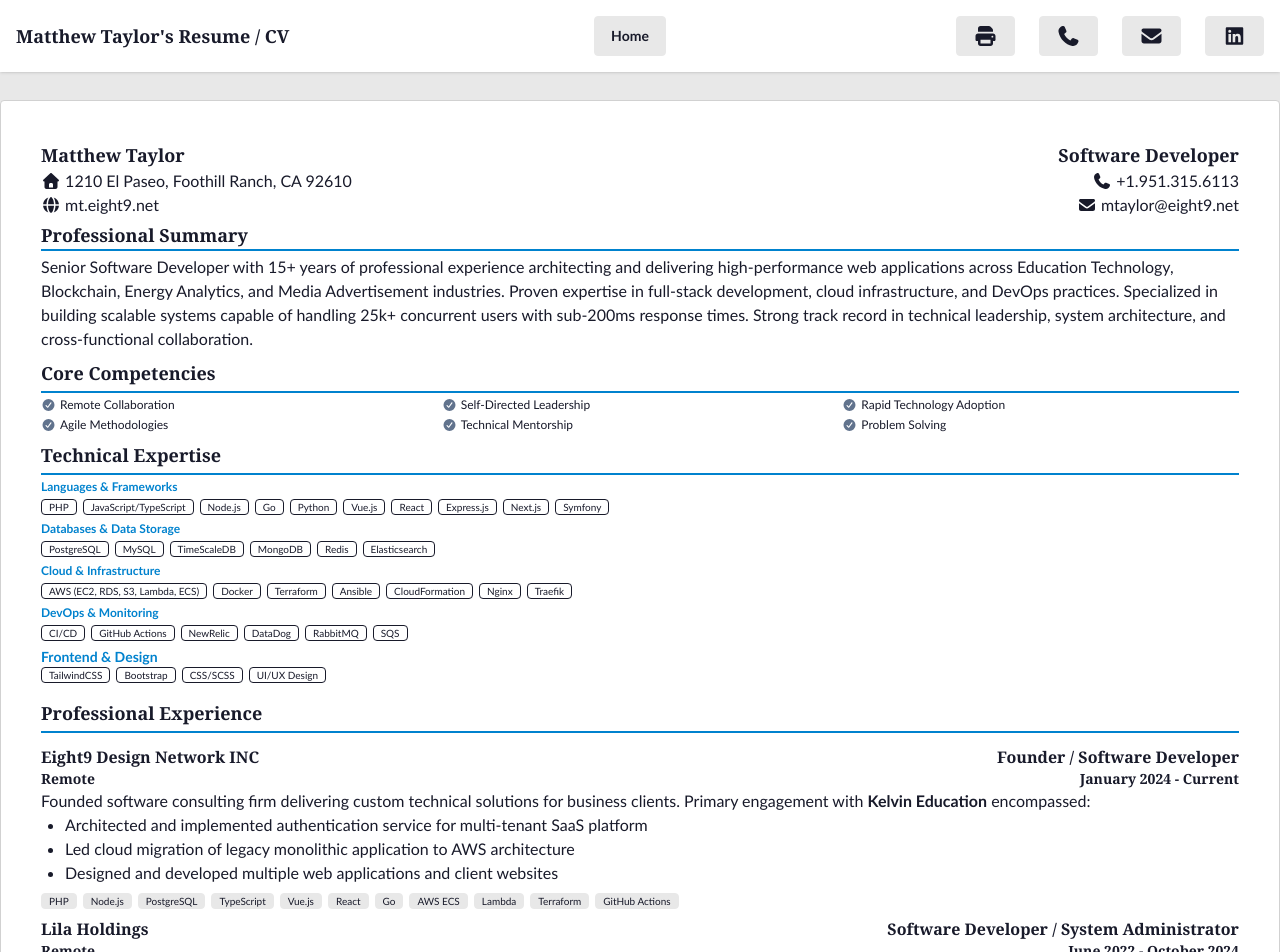
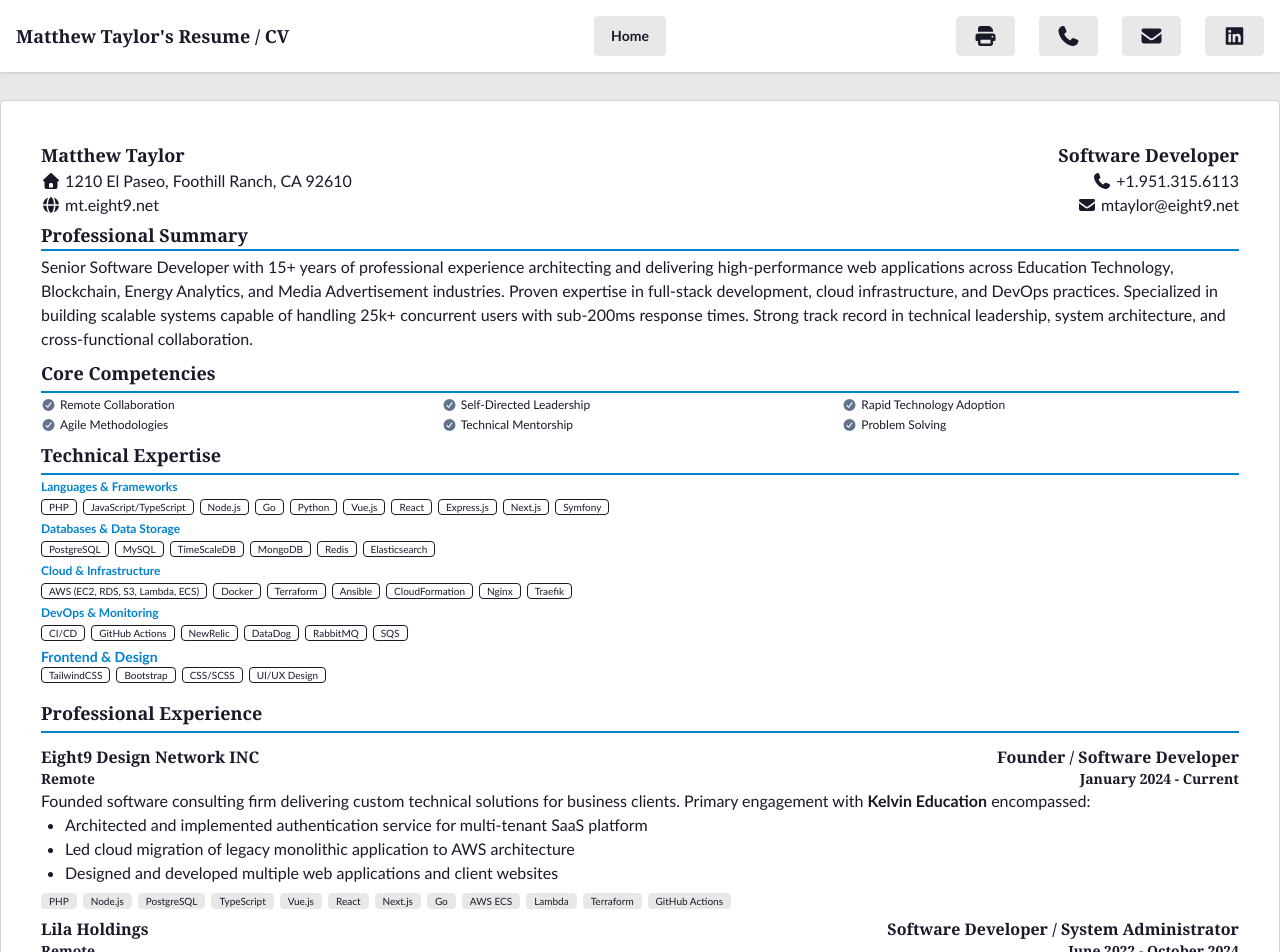
Before and after one commit to Twenty7/mt-resume, a Vue app: page / in a window 1280 px wide. Shown: the top 952 px of the page. Built offline with nearby package versions, Linux system fonts and the light colour scheme; a web font is replaced by a local one.

Commit message:
Add missing react/next.js. Sort classes

```diff
--- a/src/components/Home.vue
+++ b/src/components/Home.vue
@@ -154,6 +154,7 @@
           <span class="badge badge-sm badge-ghost badge-xs">TypeScript</span>
           <span class="badge badge-sm badge-ghost badge-xs">Vue.js</span>
           <span class="badge badge-sm badge-ghost badge-xs">React</span>
+          <span class="badge badge-sm badge-ghost badge-xs">Next.js</span>
           <span class="badge badge-sm badge-ghost badge-xs">Go</span>
           <span class="badge badge-sm badge-ghost badge-xs">AWS ECS</span>
           <span class="badge badge-sm badge-ghost badge-xs">Lambda</span>
```
